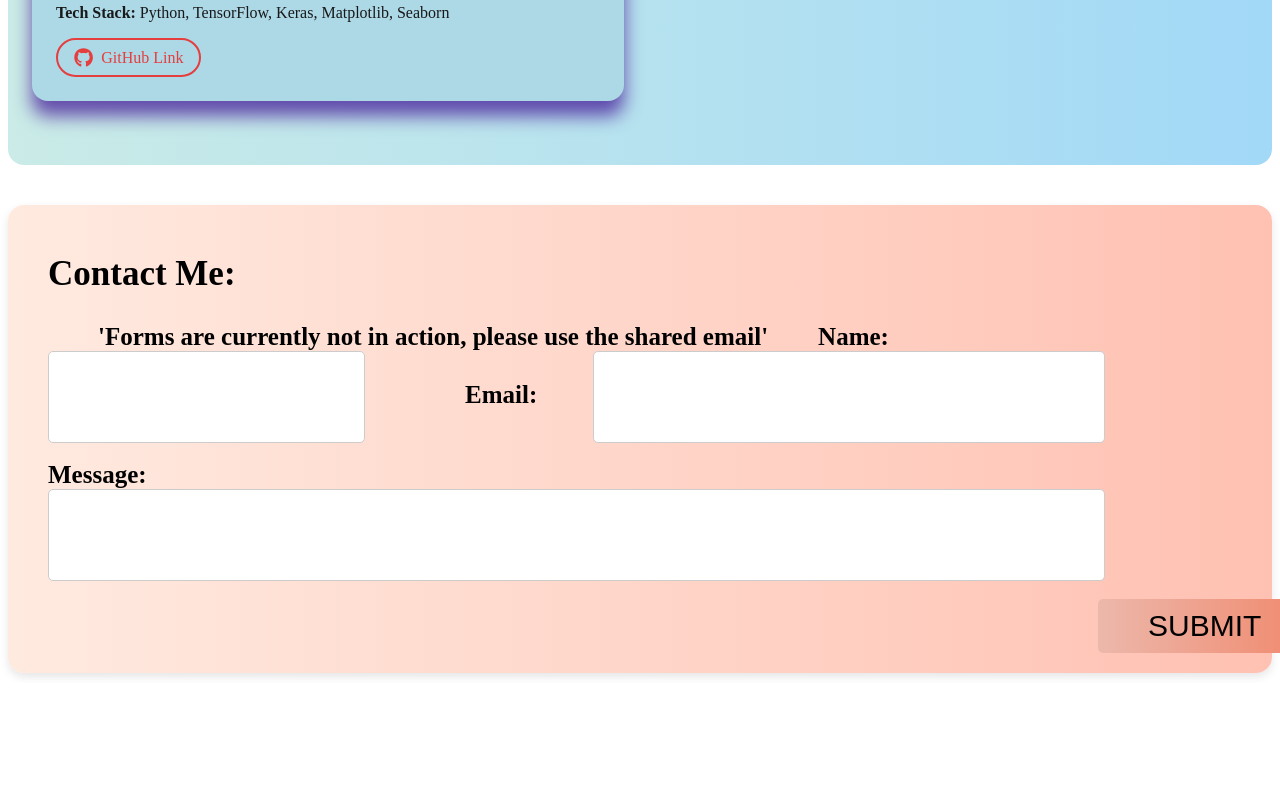
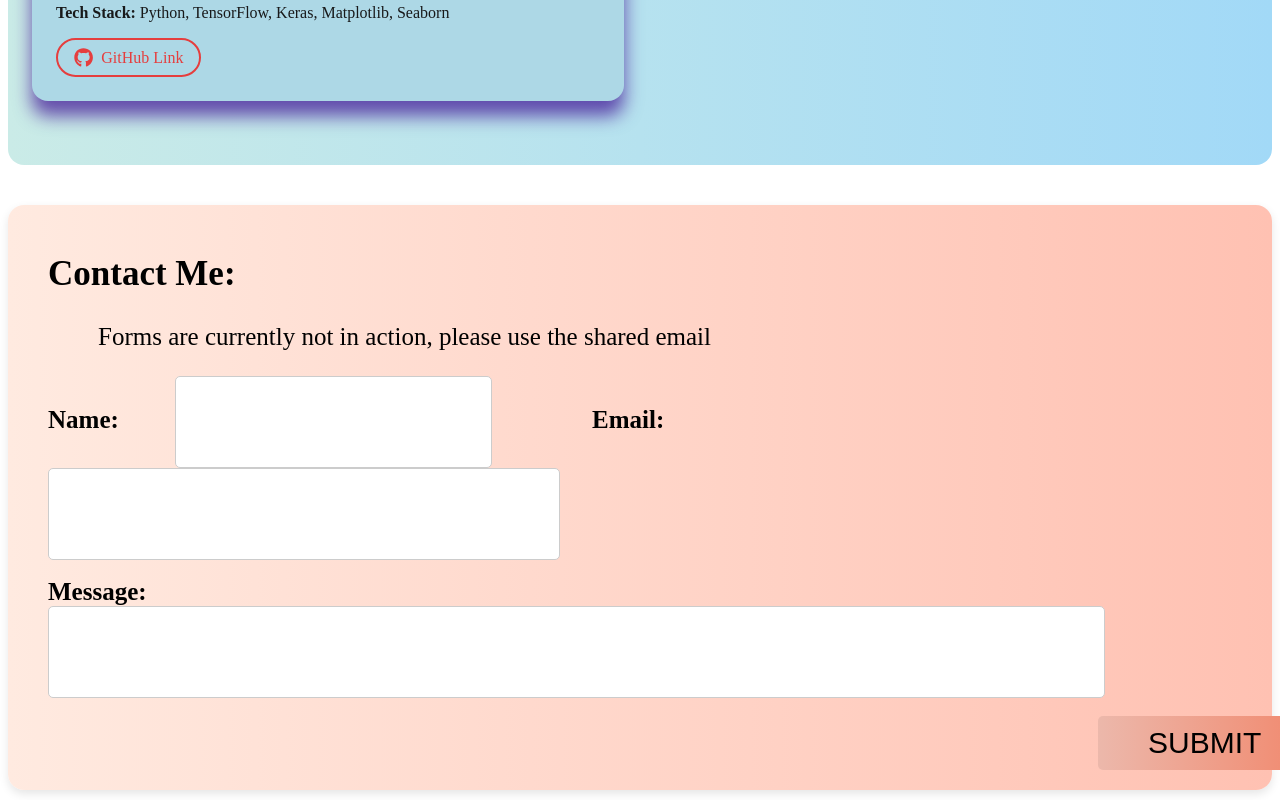
Before and after one commit to karteekvarma/my-site, a React (Vite) app in the folder frontend/: page / in a window 1280 px wide. Shown: the part 5050-5850 px from the top of the page. Before the commit the page ends 5733 px from the top, so only its background shows below. Built offline with nearby package versions, Linux system fonts and the light colour scheme.

Commit message:
frontend changes build

```diff
--- a/frontend/src/components/Forms.jsx
+++ b/frontend/src/components/Forms.jsx
@@ -21,7 +21,7 @@ function Forms() {
     return (
         <div id="forms-section" className="form-container">
             <h2 style={{ fontSize: "35px" }} className="ContactForm">Contact Me:</h2>
-            <strong style={{ fontSize: "25px", paddingLeft: "50px", paddingRight: "50px" }} className="form-name">'Forms are currently not in action, please use the shared email'</strong>
+            <p style={{ fontSize: "25px", paddingLeft: "50px", paddingRight: "50px" }}>Forms are currently not in action, please use the shared email</p>
             <strong style={{ fontSize: "25px", paddingRight: "50px" }} className="form-name">Name:  </strong>
             <input
                 type="text"
```
Also changed, not shown: 2 other files (tests, documents, lock files or other folders).
